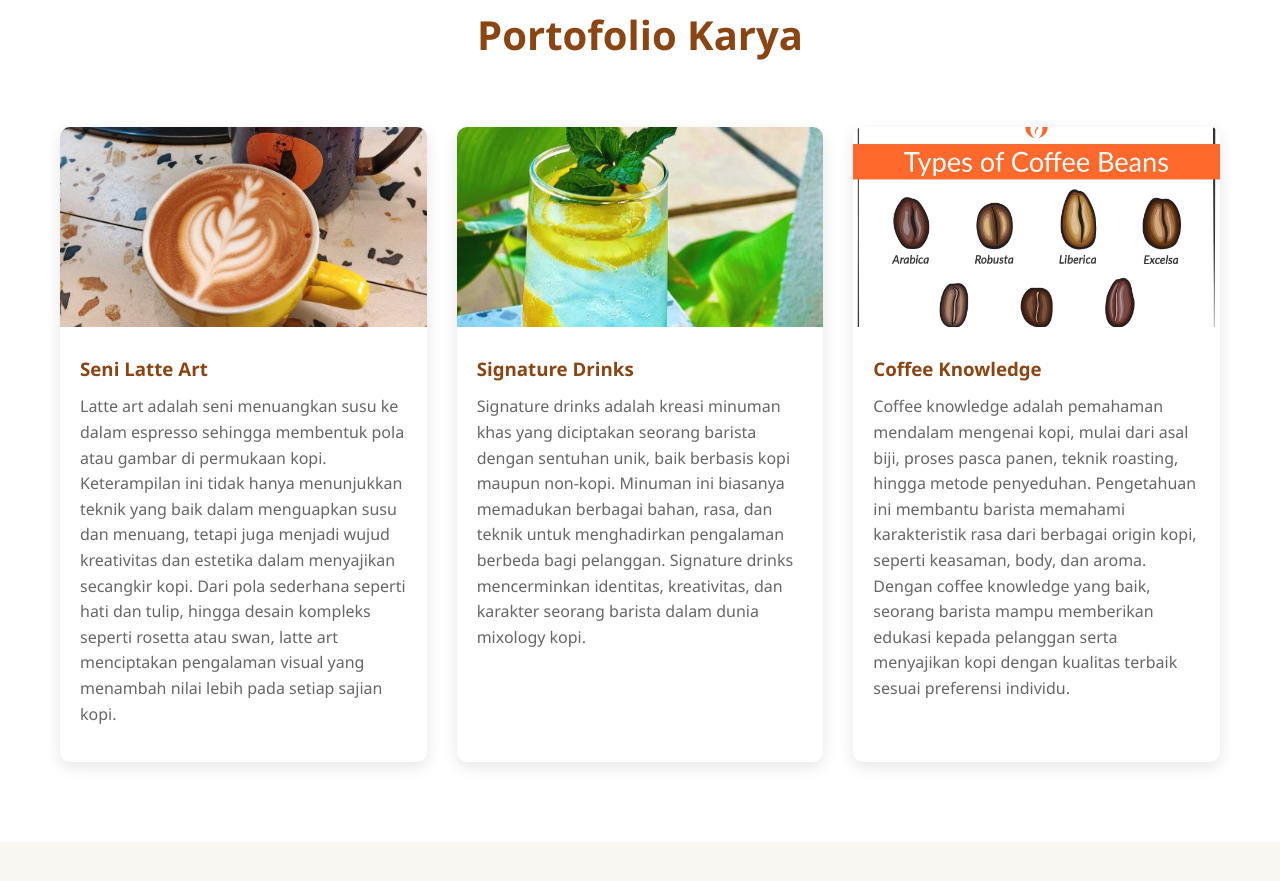
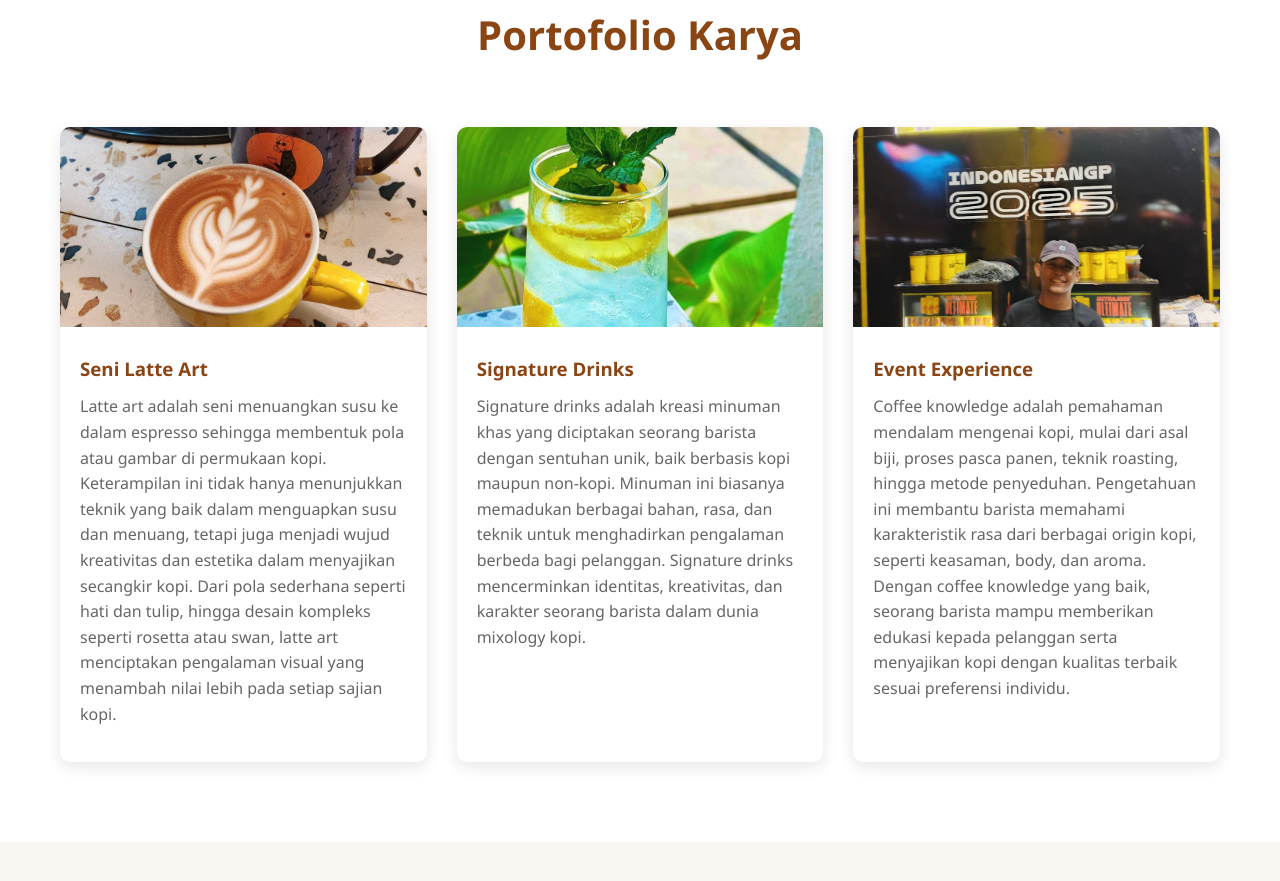
Before and after one commit to ArromFlys/Portofolio_Fakhrurrozi, a plain HTML site: page index.html in a window 1280 px wide. Shown: the part 1375-2256 px from the top of the page. Drawn offline with Linux system fonts and the light colour scheme.

```diff
--- a/index.html
+++ b/index.html
@@ -383,9 +383,9 @@
                 </div>
 
                 <div class="portfolio-item">
-                    <img src="biji.png" alt="Coffee Knowledge">
+                    <img src="event.jpeg" alt="Coffee Knowledge">
                     <div class="portfolio-info">
-                        <h3>Coffee Knowledge</h3>
+                        <h3>Event Experience</h3>
                         <p>Coffee knowledge adalah pemahaman mendalam mengenai kopi, mulai dari asal biji, proses pasca panen, teknik roasting, hingga metode penyeduhan. Pengetahuan ini membantu barista memahami karakteristik rasa dari berbagai origin kopi, seperti keasaman, body, dan aroma. Dengan coffee knowledge yang baik, seorang barista mampu memberikan edukasi kepada pelanggan serta menyajikan kopi dengan kualitas terbaik sesuai preferensi individu.</p>
                     </div>
                 </div>
@@ -481,4 +481,5 @@
 });
 </script>
 </body>
+
 </html>
```
